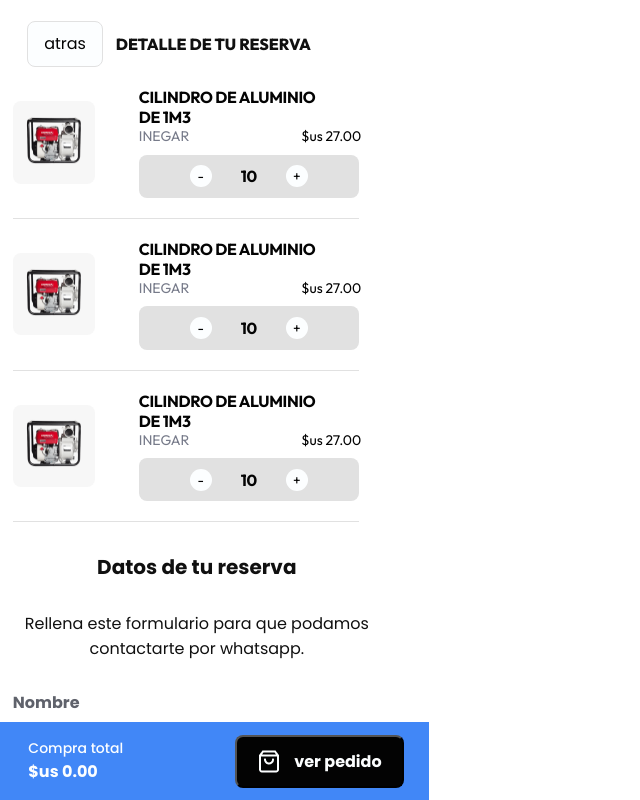
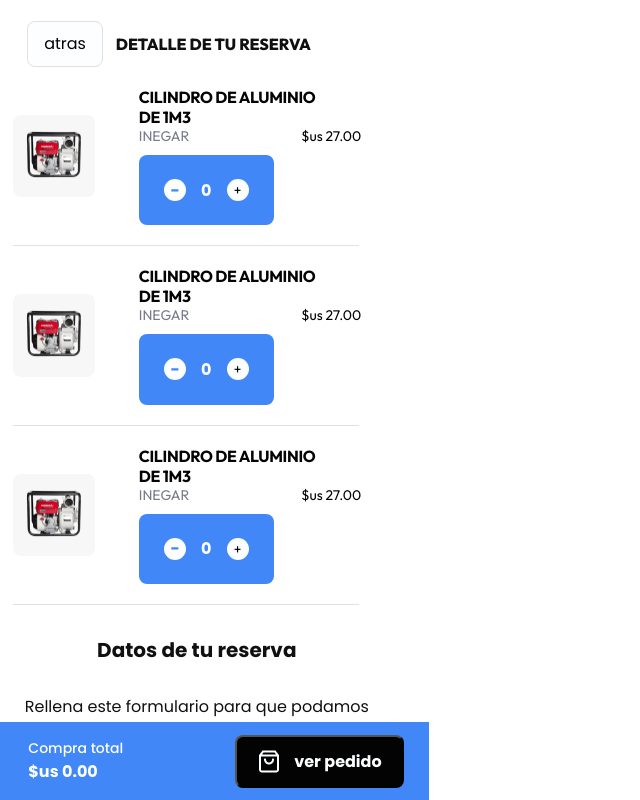
Before and after one commit to Leandrojxd/E-commerce, a Next.js app: page /ShoppingCart in a window 1280 px wide. Shown: the top 800 px of the page, without its empty margins (0-640 px from the left). Built offline with nearby package versions, Linux system fonts and the light colour scheme.

Commit message:
feature: useState button Reserve Product

```diff
--- a/src/components/molecules/PlusMinusProduct.tsx
+++ b/src/components/molecules/PlusMinusProduct.tsx
@@ -9,9 +9,7 @@ interface OnChangeTotalQuantity {
 
 function PlusMinusProduct({OnChangeTotalQuantity}:OnChangeTotalQuantity) {
   const [quantityProducts, setQuantityProducts] = useState(0);
-  const checkQuatityProduct= () =>{
-    console.log(quantityProducts);
-  }
+
   return (
     <div className={styles.plusminus_product_section}>
       <button
--- a/src/components/molecules/PlusMinusReserve.tsx
+++ b/src/components/molecules/PlusMinusReserve.tsx
@@ -1,23 +1,44 @@
-import React from "react";
-import CustomButton from "../atoms/CustomButton";
+import React, {useState} from "react";
 import styles from 'public/home.module.css';
 
 function PlusMinusReserve() {
+  const [quantityProducts, setQuantityProducts] = useState(0);
+
+  const handleChangeTotalQuantity = (newQuantity) => {
+    console.log(`Nueva cantidad total: ${newQuantity}`);
+  };
+
+  const handleDecrement = () => {
+    if (quantityProducts - 1 >= 0) {
+      setQuantityProducts((prev) => prev - 1);
+      handleChangeTotalQuantity(quantityProducts - 1);
+    }
+  };
+
+  const handleIncrement = () => {
+    setQuantityProducts((prev) => prev + 1);
+    handleChangeTotalQuantity(quantityProducts + 1);
+  };
+
   return (
-    <div>
-      <div className={styles.plusminus_reserve_section}>
-        <CustomButton
-          content="-"
-          styleText={styles.description_card}
-          styleButton={styles.plusminus_button_style}
-        />
-        <p className={styles.title_card}>10</p>
-        <CustomButton
-          content="+"
-          styleText={styles.description_card}
-          styleButton={styles.plusminus_button_style}
-        />
-      </div>
+    <div className={styles.plusminus_product_section}>
+      <button
+        className={styles.plusminus_button_style}
+        onClick={handleDecrement}
+      >
+        <div className={styles.plusminus_button_text_position}>
+          <p className={styles.plusminus_button_text_style}>-</p>
+        </div>
+      </button>
+      <p className={styles.plusminus_section_text_style}> {quantityProducts} </p>
+      <button
+        className={styles.plusminus_button_style}
+        onClick={handleIncrement}
+      >
+        <div className={styles.plusminus_button_text_position}>
+          <p className={styles.description_card}>+</p>
+        </div>
+      </button>
     </div>
   );
 }
```
